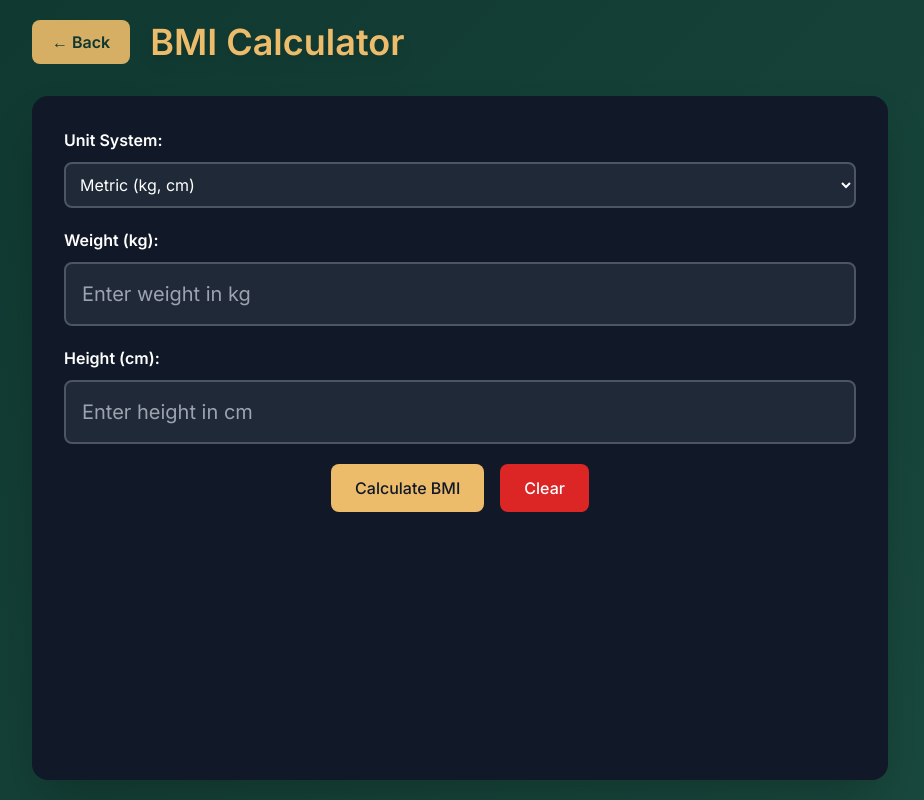
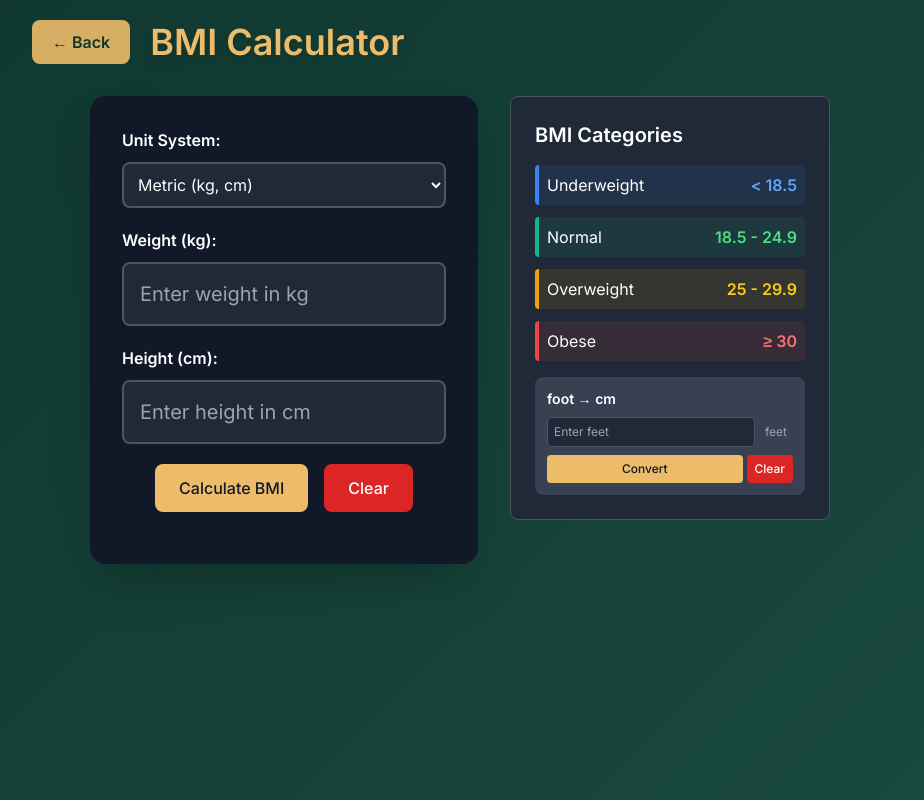
Before and after one commit to uzicodes/Calcu-Mate, a Next.js app: page /calculator/bmi in a window 1280 px wide. Shown: the whole page, without its empty margins (180-1104 px from the left). Built offline with nearby package versions, Linux system fonts and the light colour scheme; a web font is replaced by a local one.

Commit message:
refactor: improve BMI calculator functionality and layout; add height converter

```diff
--- a/src/app/calculator/bmi/page.tsx
+++ b/src/app/calculator/bmi/page.tsx
@@ -12,6 +12,10 @@ export default function BMICalculator() {
     category: string;
     color: string;
   } | null>(null);
+
+  // Height converter state
+  const [converterValue, setConverterValue] = useState<string>('');
+  const [convertedValue, setConvertedValue] = useState<string>('');
 
   const getBMICategory = (bmi: number): { category: string; color: string } => {
     if (bmi < 18.5) {
@@ -37,8 +41,11 @@ export default function BMICalculator() {
     let bmi: number;
 
     if (unit === 'metric') {
-      bmi = w / (h * h);
+      // Convert height from cm to meters
+      const heightInMeters = h / 100;
+      bmi = w / (heightInMeters * heightInMeters);
     } else {
+      // Imperial: weight in lbs, height in inches
       bmi = (w / (h * h)) * 703;
     }
 
@@ -57,6 +64,23 @@ export default function BMICalculator() {
     setResult(null);
   };
 
+  const convertHeight = (): void => {
+    const value = parseFloat(converterValue);
+    if (isNaN(value) || value <= 0) {
+      setConvertedValue('');
+      return;
+    }
+
+    // Convert feet to cm
+    const converted = value * 30.48;
+    setConvertedValue(`${Math.round(converted * 100) / 100} cm`);
+  };
+
+  const clearConverter = (): void => {
+    setConverterValue('');
+    setConvertedValue('');
+  };
+
   return (
     <div className="min-h-screen bg-calc-gradient">
       <div className="calculator-container">
@@ -65,8 +89,10 @@ export default function BMICalculator() {
           <h1>BMI Calculator</h1>
         </div>
 
-        <div className="calculator">
-          <div className="mb-5">
+        <div className="flex gap-8 max-w-6xl mx-auto">
+          {/* Calculator Section */}
+          <div className="calculator flex-1">
+            <div className="mb-5">
             <label className="block mb-2.5 font-semibold text-white">
               Unit System:
             </label>
@@ -114,18 +140,82 @@ export default function BMICalculator() {
               Clear
             </button>
           </div>
+          </div>
 
-          {result && (
-            <div className="mt-5 p-4 bg-gray-800 border border-gray-600 rounded-lg text-sm leading-relaxed">
-              <h4 className="mb-2.5 text-white font-semibold">BMI Categories:</h4>
-              <div className="grid grid-cols-2 gap-2.5 text-gray-300">
-                <div>Underweight: &lt; 18.5</div>
-                <div>Normal: 18.5 - 24.9</div>
-                <div>Overweight: 25 - 29.9</div>
-                <div>Obese: ≥ 30</div>
+          {/* BMI Range Information Box */}
+          <div className="w-80 bg-gray-800 border border-gray-600 rounded-lg p-6 h-fit">
+            <h3 className="text-xl font-semibold text-white mb-4">BMI Categories</h3>
+            <div className="space-y-3">
+              <div className="flex justify-between items-center p-2 rounded" style={{ backgroundColor: 'rgba(59, 130, 246, 0.1)', borderLeft: '4px solid #3b82f6' }}>
+                <span className="text-white">Underweight</span>
+                <span className="text-blue-400 font-semibold">&lt; 18.5</span>
+              </div>
+              <div className="flex justify-between items-center p-2 rounded" style={{ backgroundColor: 'rgba(16, 185, 129, 0.1)', borderLeft: '4px solid #10b981' }}>
+                <span className="text-white">Normal</span>
+                <span className="text-green-400 font-semibold">18.5 - 24.9</span>
+              </div>
+              <div className="flex justify-between items-center p-2 rounded" style={{ backgroundColor: 'rgba(245, 158, 11, 0.1)', borderLeft: '4px solid #f59e0b' }}>
+                <span className="text-white">Overweight</span>
+                <span className="text-yellow-400 font-semibold">25 - 29.9</span>
+              </div>
+              <div className="flex justify-between items-center p-2 rounded" style={{ backgroundColor: 'rgba(239, 68, 68, 0.1)', borderLeft: '4px solid #ef4444' }}>
+                <span className="text-white">Obese</span>
+                <span className="text-red-400 font-semibold">≥ 30</span>
               </div>
             </div>
-          )}
+
+            {/* Height Converter */}
+            <div className="mt-4 p-3 bg-gray-700 rounded-lg">
+              <h4 className="text-white font-semibold mb-2 text-sm">foot → cm</h4>
+              <div className="space-y-2">
+                <div className="flex gap-1">
+                  <input
+                    type="number"
+                    value={converterValue}
+                    onChange={(e) => setConverterValue(e.target.value)}
+                    placeholder="Enter feet"
+                    className="flex-1 p-1.5 rounded border border-gray-600 bg-gray-800 text-white text-xs focus:border-calc-gold focus:outline-none"
+                  />
+                  <span className="p-1.5 text-gray-400 text-xs flex items-center">feet</span>
+                </div>
+                <div className="flex gap-1">
+                  <button
+                    onClick={convertHeight}
+                    className="flex-1 px-2 py-1.5 bg-calc-gold text-gray-900 rounded text-xs font-medium hover:bg-calc-gold-light transition-colors"
+                  >
+                    Convert
+                  </button>
+                  <button
+                    onClick={clearConverter}
+                    className="px-2 py-1.5 bg-red-600 text-white rounded text-xs font-medium hover:bg-red-700 transition-colors"
+                  >
+                    Clear
+                  </button>
+                </div>
+                {convertedValue && (
+                  <div className="p-1.5 bg-gray-600 rounded text-center">
+                    <span className="text-calc-gold font-semibold text-xs">{convertedValue}</span>
+                  </div>
+                )}
+              </div>
+            </div>
+
+            {/* BMI Result Display */}
+            {result && (
+              <div className="mt-4 p-4 bg-gray-700 rounded-lg border-2" style={{ borderColor: result.color }}>
+                <div className="text-center">
+                  <div className="text-2xl font-bold mb-2 text-white">
+                    Your BMI: {result.bmi}
+                  </div>
+                  <div className="text-lg font-semibold" style={{ color: result.color }}>
+                    {result.category}
+                  </div>
+                </div>
+              </div>
+            )}
+
+
+          </div>
         </div>
       </div>
     </div>
--- a/src/app/calculator/currency/page.tsx
+++ b/src/app/calculator/currency/page.tsx
@@ -83,12 +83,6 @@ export default function CurrencyCalculator() {
         </div>
 
         <div className="calculator">
-          <div className="display">
-            <div className="current-operand">
-              {result ? `${amount} ${fromCurrency} = ${result} ${toCurrency}` : 'Enter amount to convert'}
-            </div>
-          </div>
-
           <div className="mb-5">
             <label className="block mb-2.5 font-semibold">
               Amount:
```
